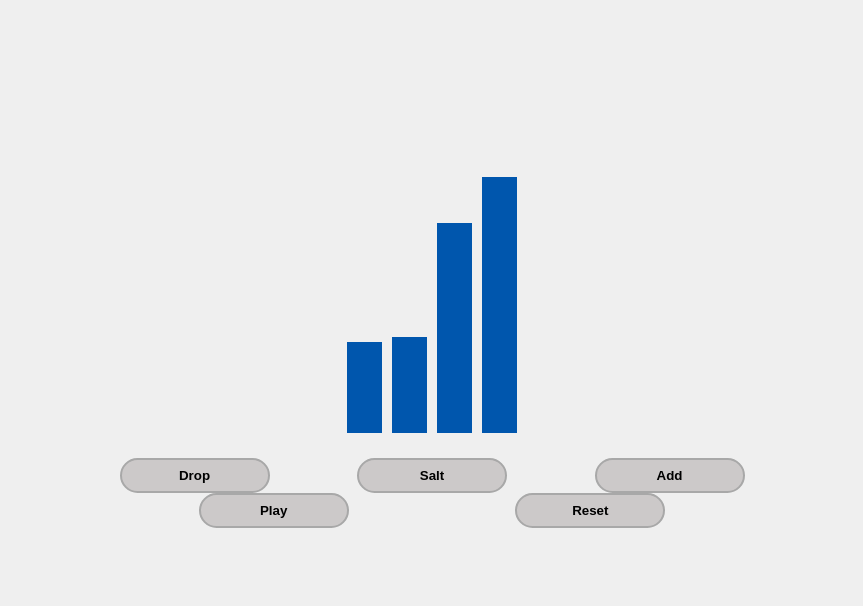
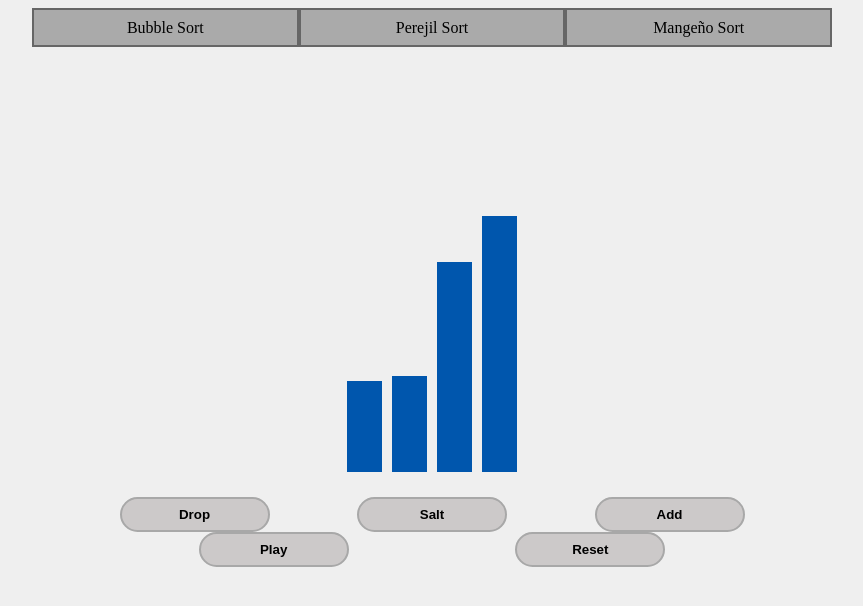
Before and after one commit to Woohaik/sort-visualize, a React (Create React App) app: page / in a window 1280 px wide. Shown: the top 606 px of the page, without its empty margins (208-1071 px from the left). Built offline with nearby package versions, Linux system fonts and the light colour scheme.

Commit message:
Agregado navbar aun no hace nada, estilo basico

```diff
--- a/src/App.tsx
+++ b/src/App.tsx
@@ -1,14 +1,10 @@
 import React, { useState, useEffect } from 'react';
 import Bar from "./components/Bar";
+import { barWidth, CANVAS_SIZE, MAX_BAR_QUANTITY, MIN_BAR_QUANTITY } from './constants';
 import { bubbleSort } from './utils/bubbleSort';
 import { getRandomInt } from './utils/getRandomInt';
 
-
 const App = () => {
-  const CANVAS_SIZE = 800;
-  const barWidth = 35;
-  const MAX_BAR_QUANTITY = 20;
-  const MIN_BAR_QUANTITY = 4;
   const barArrar = [
     {
       id: 0,
@@ -133,6 +129,17 @@ const App = () => {
 
   return (
     <div className="app">
+      <nav className="navbar">
+        <div className="navbar__item">
+          Bubble Sort
+        </div>
+        <div className="navbar__item">
+          Perejil Sort
+        </div>
+        <div className="navbar__item">
+          Mangeño Sort
+        </div>
+      </nav>
       <div className="wrapper ">
         <div className="order-content" style={{ left: (CANVAS_SIZE - widthOfContent()) / 2, width: widthOfContent() }}>
           {
@@ -141,7 +148,6 @@ const App = () => {
                 height: barObject.height,
                 width: barWidth
               }
-
               return <Bar class={index > 3 ? "ease-in" : ""} key={index} left={barObject.left} size={size} color={barObject.color} />
             })
           }
--- a/src/assets/style.css
+++ b/src/assets/style.css
@@ -79,3 +79,16 @@ input {
 .drop {
     height: 1px !important;
 }
+
+.navbar {
+    display: flex;
+}
+.navbar__item {
+    height: 35px;
+    background: rgb(170, 170, 170);
+    width: 100%;
+    display: flex;
+    justify-content: center;
+    align-items: center;
+    border: 2px solid rgba(0, 0, 0, 0.4);
+}
--- /dev/null
+++ b/src/constants/index.ts
@@ -0,0 +1,7 @@
+const CANVAS_SIZE = 800;
+const barWidth = 35;
+const MAX_BAR_QUANTITY = 20;
+const MIN_BAR_QUANTITY = 4;
+
+
+export { CANVAS_SIZE, barWidth, MAX_BAR_QUANTITY, MIN_BAR_QUANTITY }
```
